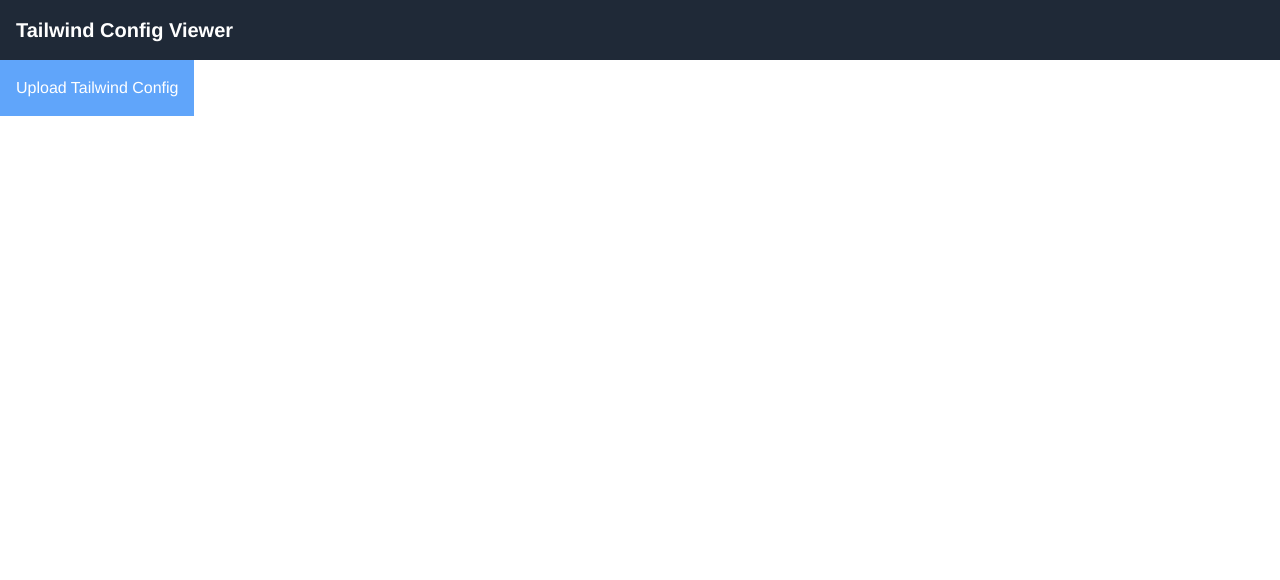
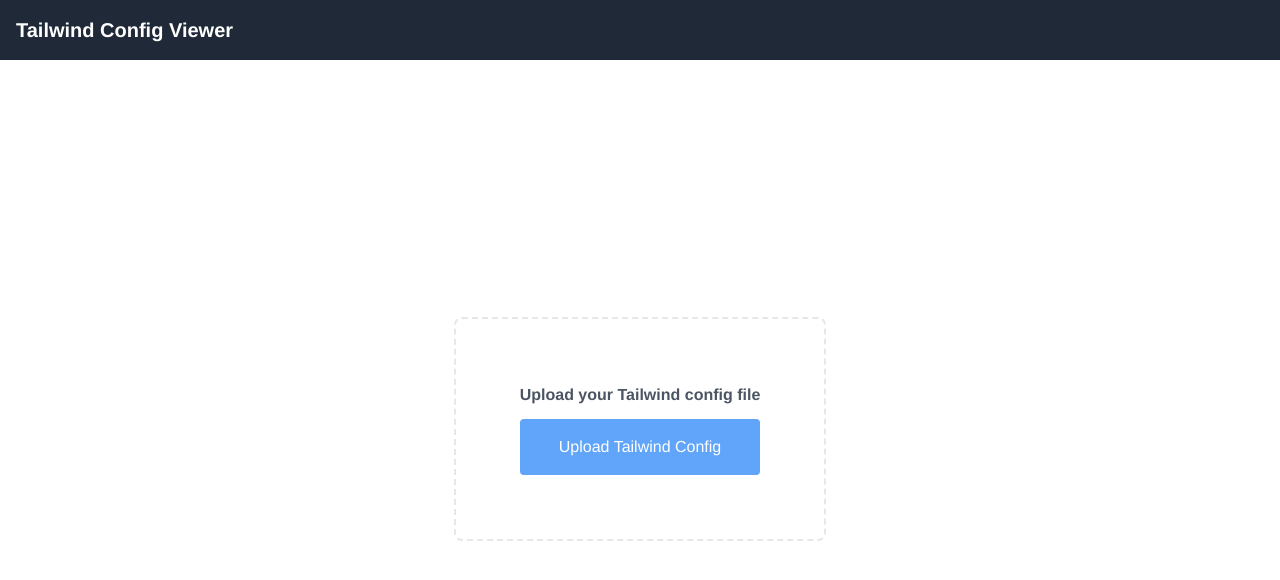
Before and after one commit to dev-arrow/tailwind-config-viewer, a Vue app: page /#/ in a window 1280 px wide. Shown: the top 580 px of the page. Built offline with nearby package versions, Linux system fonts and the light colour scheme.

Commit message:
Style upload form and hide when config is uploaded

```diff
--- a/src/components/Canvas/Canvas.vue
+++ b/src/components/Canvas/Canvas.vue
@@ -1,16 +1,29 @@
 <template>
   <div>
-    <form class="mb-10">
+    <div
+      v-if="!config"
+      style="height: calc(100vh - 63px);"
+      class="flex items-center justify-center">
+      <form
+        class="
+          flex flex-col
+          p-16
+          max-w-sm
+          rounded-lg
+          border-2 border-dashed border-bg-gray-200"
+      >
+        <p class="mb-3 text-gray-600 text-center font-bold">Upload your Tailwind config file</p>
         <input
           id="file"
           type="file"
           name="file"
           class="absolute opacity-0 w-0 h-0 overflow-hidden"
           @change="fileSelected">
-      <label for="file" class="inline-block p-4 bg-blue-400 hover:bg-blue-500 text-white">Upload Tailwind Config</label>
+        <label for="file" class="inline-block p-4 bg-blue-400 hover:bg-blue-500 rounded cursor-pointer text-center text-white">Upload Tailwind Config</label>
       </form>
+    </div>
     <template v-if="config">
-      <div class="flex">
+      <div class="pt-8 flex">
         <nav class="w-56 flex-none px-3 h-full top-0 sticky">
           <h2 class="font-bold text-lg">Sections</h2>
           <a
```
Lines whose indentation alone changed are shown as unchanged.
